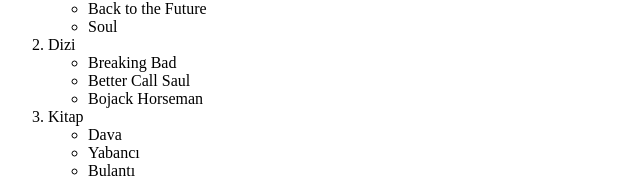
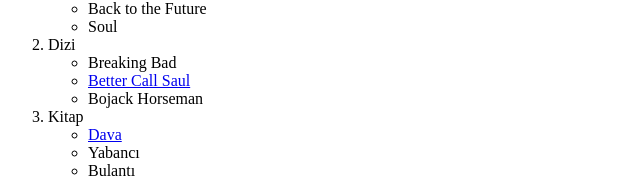
Before and after one commit to zgulhan/html_odevleri, a plain HTML site: page index.html in a window 1280 px wide. Shown: the part 248-442 px from the top of the page, without its empty margins (0-640 px from the left). Drawn offline with Linux system fonts and the light colour scheme.

Commit message:
degisiklik yapildi

```diff
--- a/index.html
+++ b/index.html
@@ -28,13 +28,13 @@
         <li>Dizi
             <ul>
                 <li>Breaking Bad</li>
-                <li>Better Call Saul</li>
+                <li><a href="https://www.imdb.com/title/tt3032476/?ref_=nv_sr_srsg_0" target="_blank">Better Call Saul</a></li>
                 <li>Bojack Horseman</li>
             </ul>
         </li>
         <li>Kitap
             <ul>
-                <li>Dava</li>
+                <li><a href="https://www.goodreads.com/book/show/17690.The_Trial" target="_blank">Dava</a></li>
                 <li>Yabancı</li>
                 <li>Bulantı</li>
             </ul>
```
